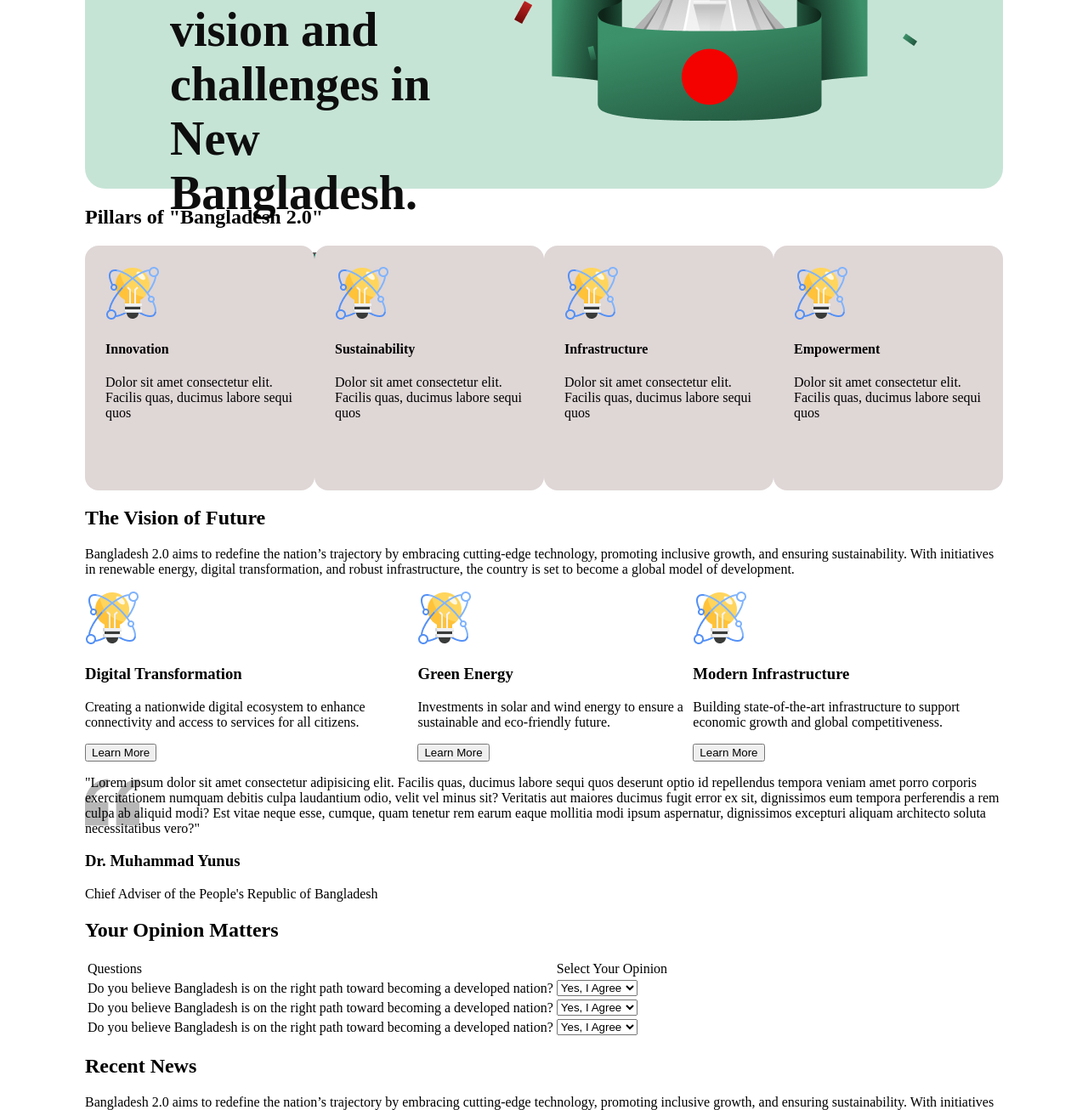
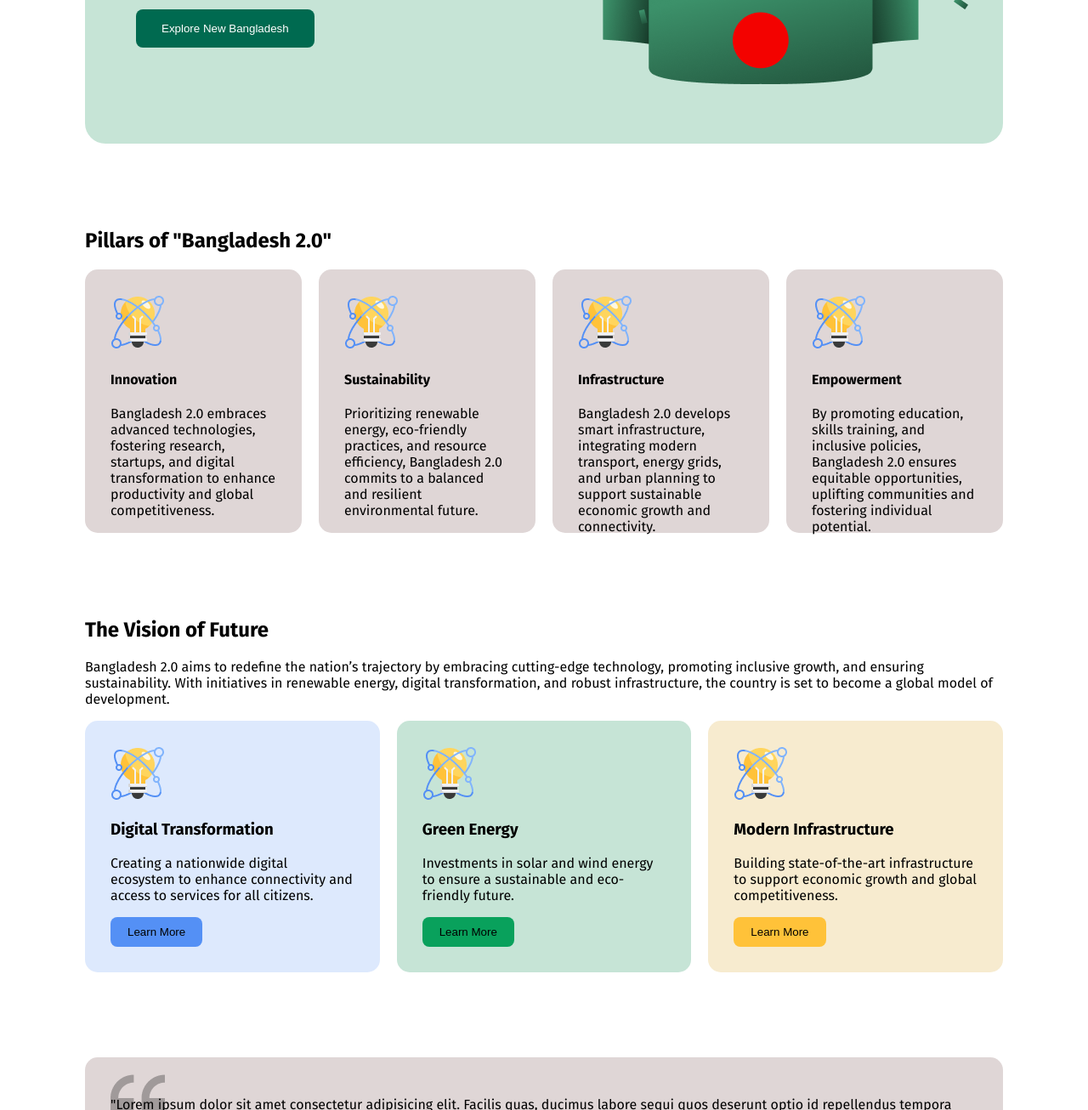
Before and after one commit to anamul-hoque-shourov/bangladesh2.0, a plain HTML site: page index.html in a window 1280 px wide. Shown: the part 485-1791 px from the top of the page at 85% size. Drawn offline with Linux system fonts and the light colour scheme.

Commit message:
added some css

```diff
--- a/index.html
+++ b/index.html
@@ -4,6 +4,9 @@
     <meta charset="UTF-8">
     <meta name="viewport" content="width=device-width, initial-scale=1.0">
     <title>Bangladesh 2.0</title>
+    <link rel="preconnect" href="https://fonts.googleapis.com">
+    <link rel="preconnect" href="https://fonts.gstatic.com" crossorigin>
+    <link href="https://fonts.googleapis.com/css2?family=Fira+Sans:ital,wght@0,100;0,200;0,300;0,400;0,500;0,600;0,700;0,800;0,900;1,100;1,200;1,300;1,400;1,500;1,600;1,700;1,800;1,900&display=swap" rel="stylesheet">
     <link rel="stylesheet" href="/styles/styles.css">
 </head>
 <body class="fira-sans-regular">
@@ -17,8 +20,7 @@
         <div class="banner">
             <div class="banner-content">
                 <h4 class="banner-h4">Bangladesh 2.0</h4>
-                <h1 class="banner-h1">Idea , innovation ,<br>
-                    vision and challenges in <br> New Bangladesh.</h1>
+                <h1 class="banner-h1">Idea, innovation, vision and challenges in New Bangladesh.</h1>
                 <button class="banner-btn">Explore New Bangladesh</button>
             </div>
             <img src="/B11A1--assignment-1-main/assets/hero.png" alt="">
@@ -28,25 +30,25 @@
         <section>
             <h2>Pillars of "Bangladesh 2.0"</h2>
             <div class="section1">
-                    <div class="vision">
+                <div class="pillars">
                     <img src="/B11A1--assignment-1-main/assets/card-icon.png" alt="">
                     <h4>Innovation</h4>
-                        <p>Dolor sit amet consectetur elit. Facilis quas, ducimus labore sequi quos</p>
+                    <p>Bangladesh 2.0 embraces advanced technologies, fostering research, startups, and digital transformation to enhance productivity and global competitiveness.</p>
                 </div>
-                    <div class="vision">
+                <div class="pillars">
                     <img src="/B11A1--assignment-1-main/assets/card-icon.png" alt="">
                     <h4>Sustainability</h4>
-                        <p>Dolor sit amet consectetur elit. Facilis quas, ducimus labore sequi quos</p>
+                    <p>Prioritizing renewable energy, eco-friendly practices, and resource efficiency, Bangladesh 2.0 commits to a balanced and resilient environmental future.</p>
                 </div>
-                    <div class="vision">
+                <div class="pillars">
                     <img src="/B11A1--assignment-1-main/assets/card-icon.png" alt="">
                     <h4>Infrastructure</h4>
-                        <p>Dolor sit amet consectetur elit. Facilis quas, ducimus labore sequi quos</p>
+                    <p>Bangladesh 2.0 develops smart infrastructure, integrating modern transport, energy grids, and urban planning to support sustainable economic growth and connectivity.</p>
                 </div>
-                    <div class="vision">
+                <div class="pillars">
                     <img src="/B11A1--assignment-1-main/assets/card-icon.png" alt="">
                     <h4>Empowerment</h4>
-                        <p>Dolor sit amet consectetur elit. Facilis quas, ducimus labore sequi quos</p>
+                    <p>By promoting education, skills training, and inclusive policies, Bangladesh 2.0 ensures equitable opportunities, uplifting communities and fostering individual potential.</p>
                 </div>
             </div>
         </section>
@@ -54,23 +56,23 @@
             <h2>The Vision of Future</h2>
             <p>Bangladesh 2.0 aims to redefine the nation’s trajectory by embracing cutting-edge technology, promoting inclusive growth, and ensuring sustainability. With initiatives in renewable energy, digital transformation, and robust infrastructure, the country is set to become a global model of development.</p>
             <div class="section2">
-                    <div class="mission">
+                <div class="mission m1">
                     <img src="/B11A1--assignment-1-main/assets/card-icon.png" alt="">
                     <h3>Digital Transformation</h3>
                     <p>Creating a nationwide digital ecosystem to enhance connectivity and access to services for all citizens.</p>
-                        <a href=""><button>Learn More</button></a>
+                    <a href=""><button class="btn-1">Learn More</button></a>
                 </div>
-                    <div class="mission">
+                <div class="mission m2">
                     <img src="/B11A1--assignment-1-main/assets/card-icon.png" alt="">
                     <h3>Green Energy</h3>
                     <p>Investments in solar and wind energy to ensure a sustainable and eco-friendly future.</p>
-                        <a href=""><button>Learn More</button></a>
+                    <a href=""><button class="btn-2">Learn More</button></a>
                 </div>
-                    <div class="mission">
+                <div class="mission m3">
                     <img src="/B11A1--assignment-1-main/assets/card-icon.png" alt="">
                     <h3>Modern Infrastructure</h3>
                     <p>Building state-of-the-art infrastructure to support economic growth and global competitiveness.</p>
-                        <a href=""><button>Learn More</button></a>
+                    <a href=""><button class="btn-3">Learn More</button></a>
                 </div>
             </div>
         </section>
@@ -162,12 +164,14 @@
             <div class="donate">
                 <h3>Donate Today</h3>
                 <p>Bangladesh 2.0 aims to redefine the nation’s trajectory by embracing cutting-edge technology, promoting inclusive growth, and ensuring sustainability. With initiatives in renewable energy, digital transformation, and robust infrastructure.</p>
+                <div class="donation-amount">
                     <div class="amount">100 Taka</div>
                     <div class="amount">200 Taka</div>
                     <div class="amount">500 Taka</div>
                     <div class="amount">1000 Taka</div>
+                </div>
                 <input type="text" placeholder="Other Amount (Taka)">
-                    <a href=""><button>Donate</button></a>
+                <a href=""><button class="btn-donate">Donate</button></a>
             </div>
         </section>
         <section>
@@ -179,12 +183,12 @@
                 <p><small>We promise not to spam you</small></p>
             </div>
         </section>
+    </main>
     <footer>
         <h4>Bangladesh 2.0</h4>
         <a href=""><img src="/B11A1--assignment-1-main/assets/facebook.png" alt=""></a>
         <a href=""><img src="/B11A1--assignment-1-main/assets/instagram.png" alt=""></a>
         <a href=""><img src="/B11A1--assignment-1-main/assets/x.png" alt=""></a>
     </footer>
-        </main>
 </body>
 </html>
--- a/styles/styles.css
+++ b/styles/styles.css
@@ -5,15 +5,16 @@
 }
 
 body{
-    margin: 0 100px;
+    margin: 0px 100px;
 }
-
+section{
+    margin-top: 100px;
+}
 /* nav styles */
 nav{
     display: flex;
     align-items: center;
     justify-content: space-between;
-    margin-bottom: 20px;
 }
 
 nav ul li{
@@ -22,7 +23,7 @@ nav ul li{
 
 .nav-title{
     font-weight: bold;
-    font-size: 45px;
+    font-size: 40px;
 }
 
 .btn-signin{
@@ -31,15 +32,13 @@ nav ul li{
     border-radius: 8px;
     font-weight: 600;
     color: #006A50;
-    font-size: 18px;
+    font-size: 15px;
 }
 
 /* banner styles */
 .banner{
     display: flex;
-    max-width: 1280px;
-    max-height: 560px;
-    padding: 80px 100px;
+    padding: 70px 40px 70px 60px;
     border-radius: 24px;
     background-color: #C6E4D6;
     justify-content: space-between;
@@ -47,49 +46,50 @@ nav ul li{
 }
 
 .banner-content{
-    width: 622px;
-    height: 326px;
+
 }
 
 .banner-h4{
     font-weight: 500;
-    font-size: 24px;
+    font-size: 25px;
     color: #0E0E0E;
     opacity: 50%;
 }
 
 .banner-h1{
-    font-weight: 700;
-    font-size: 56px;
+    font-weight: 600;
+    font-size: 40px;
     color: #0E0E0E;
 
 }
 .banner-img{
-    width: 474px;
-    height: 400px;
+    width: 450px;
+    height: 370px;
 }
 
 .banner-btn{
-    padding: 17px 34px;
+    padding: 15px 30px;
     text-align: center;
     background-color: #006A50;
     color: #FFFFFF;
     border-radius: 8px;
+    border: none;
 }
 
 /* section-1("pillars of bangladesh2.0" section) */
 .section1{
     display: flex;
-    justify-content: space-evenly;
+    justify-content: space-between;
     align-items: center;
+    gap: 20px;
 }
 
-.vision{
-    width: 300px;
-    height: 240px;
+.pillars{
     background-color: #dfd6d6;
-    padding: 24px 24px;
-    border-radius: 16px;
+    padding: 30px;
+    border-radius: 15px;
+    height: 250px;
+    width: 250px;
 }
 
 /* section-2("vision of future" section) */
@@ -97,13 +97,55 @@ nav ul li{
     display: flex;
     justify-content: space-around;
     align-items: center;
+    gap: 20px;
+}
+
+.mission{
+    padding: 30px;
+    border-radius: 15px;
+    width: 100%;
+}
+
+.m1{
+    background-color: rgba(84, 144, 245, 20%);
+}
+
+.m2{
+    background-color: #C6E4D6;
+}
+
+.m3{
+    background-color: #F7EBCF;
+}
+
+.btn-1{
+    background-color: #5490F5;
+    padding: 10px 20px;
+    border-radius: 8px;
+    border: none;
+}
+
+.btn-2{
+    background-color: #09A15C;
+    padding: 10px 20px;
+    border-radius: 8px;
+    border: none;
+}
+.btn-3{
+    background-color: #FFC239;
+    padding: 10px 20px;
+    border-radius: 8px;
+    border: none;
 }
 
 /* section-3("chief advisor quote" section) */
 .section3{
     background-image: url("/B11A1--assignment-1-main/assets/quote-bg.png");
+    background-position: 30px 16px;
     background-repeat: no-repeat;
-
+    background-color: #dfd6d6;
+    padding: 30px;
+    border-radius: 15px;
 }
 
 /* section-4("opinion table" section) */
@@ -117,8 +159,20 @@ nav ul li{
 }
 
 /* section-6("donate now" section) */
-/* .donate{
+.donate{
+    text-align: center;
+    padding: 30px 150px;
+}
+
+.donation-amount{
     display: flex;
-    justify-content: space-between;
+    justify-content: center;
     align-items: center;
-} */
+    gap: 25px;
+}
+
+.btn-donate{
+    background-color: #006A50;
+    padding: 15px 30px;
+    align-content: center;
+}
```
Lines whose indentation alone changed are shown as unchanged.
